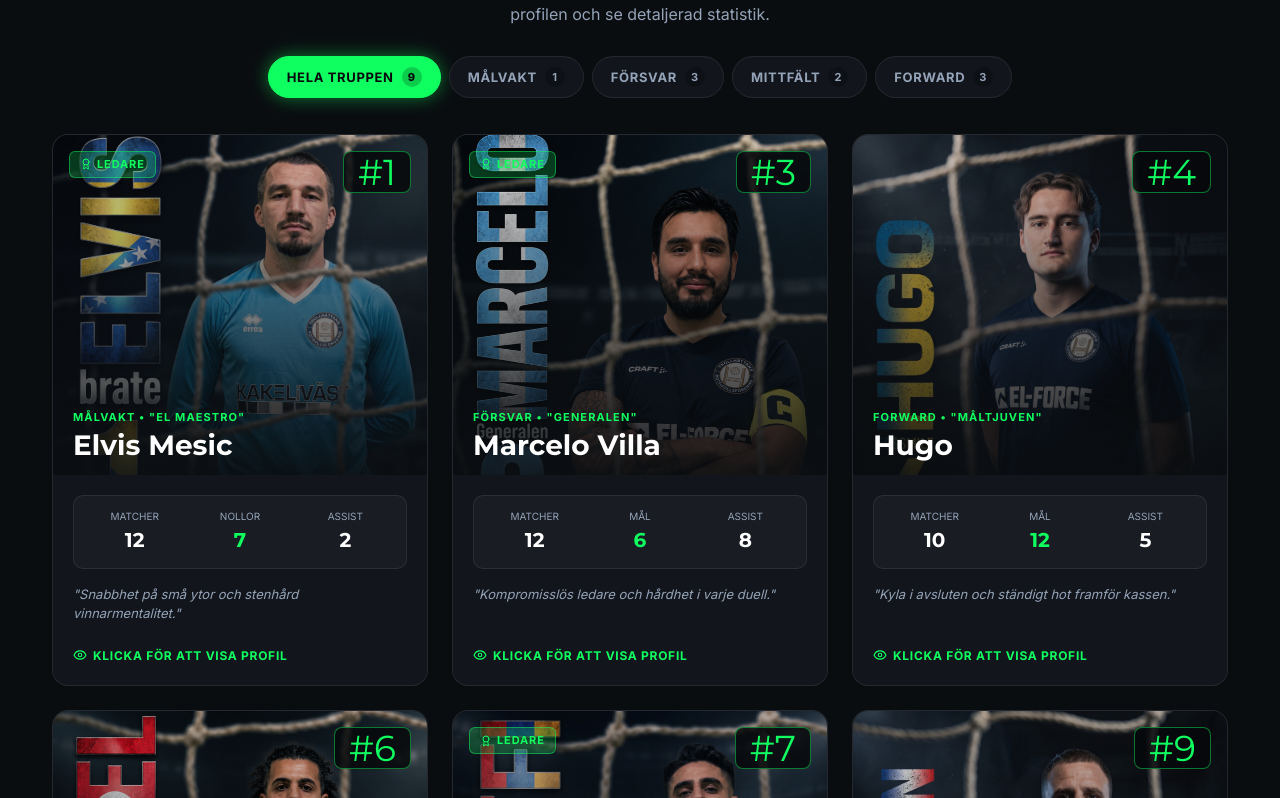
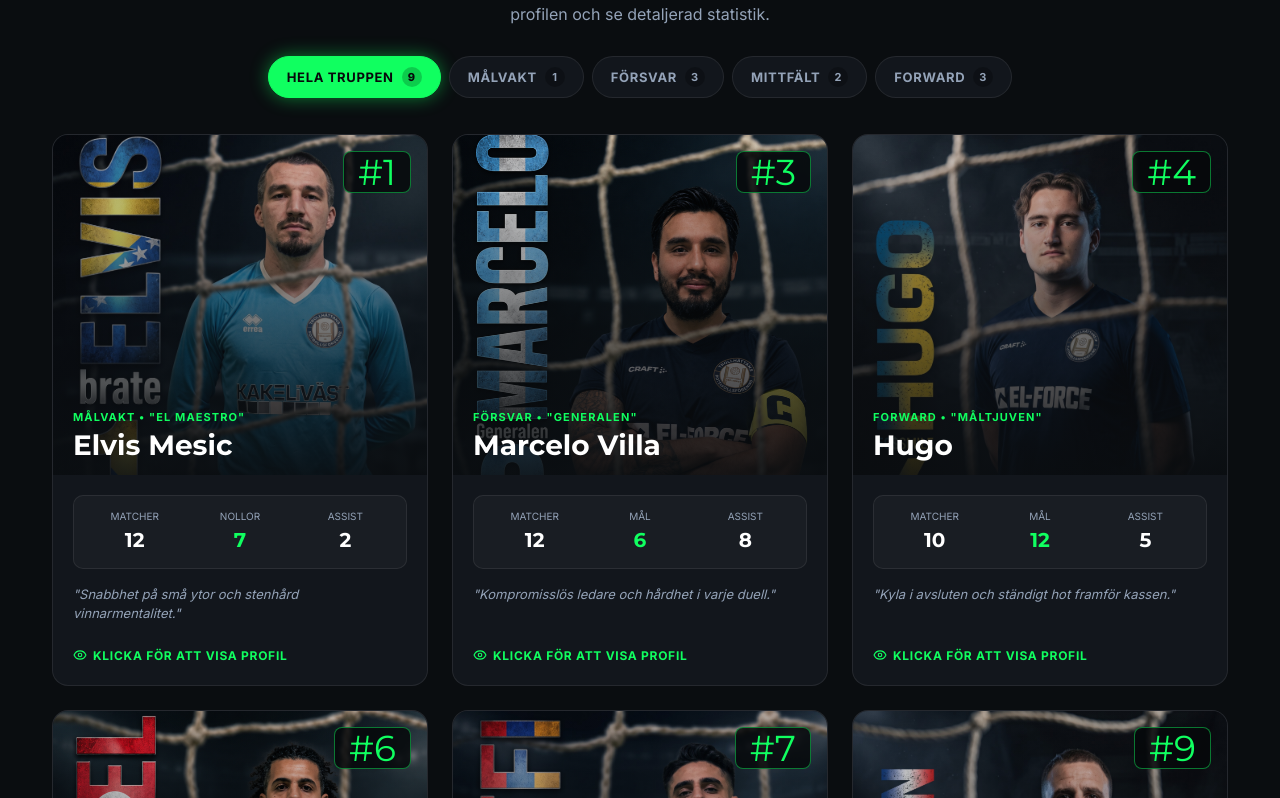
Before and after one commit to Raffi02k/futsalboys, a React (Vite) app in the folder frontend/: page /truppen in a window 1280 px wide. Shown: the part 962-1760 px from the top of the page. Built offline with nearby package versions, Linux system fonts and the light colour scheme.

Commit message:
feat(squad): ta bort LEDARE-taggen från spelarkort och spelarmodal

```diff
--- a/frontend/src/components/PlayerCarousel.tsx
+++ b/frontend/src/components/PlayerCarousel.tsx
@@ -189,7 +189,7 @@ export const PlayerCarousel: React.FC = () => {
                     {/* Number & Badge */}
                     <div className="card-shield__number">#{player.number}</div>
                     <div className="card-shield__badge">
-                      {player.isLeader ? 'LEDARE' : player.position}
+                      {player.position}
                     </div>
 
                     {/* Player Image */}
--- a/frontend/src/components/PlayerModal.tsx
+++ b/frontend/src/components/PlayerModal.tsx
@@ -1,5 +1,5 @@
 import React, { useEffect } from 'react';
-import { X, ChevronLeft, ChevronRight, Award } from 'lucide-react';
+import { X, ChevronLeft, ChevronRight } from 'lucide-react';
 import { Player } from '../content/futsalData';
 
 interface PlayerModalProps {
@@ -124,12 +124,6 @@ export const PlayerModal: React.FC<PlayerModalProps> = ({
             <div className="player-modal-details">
               <div style={{ display: 'flex', alignItems: 'center', gap: '10px', flexWrap: 'wrap', marginBottom: '8px' }}>
                 <span className="player-modal-position">{player.position}</span>
-                {player.isLeader && (
-                  <span className="player-modal-leader-badge">
-                    <Award size={13} />
-                    LEDARE
-                  </span>
-                )}
               </div>
 
               <h2 className="player-modal-name">{player.name}</h2>
--- a/frontend/src/pages/SquadPage.tsx
+++ b/frontend/src/pages/SquadPage.tsx
@@ -1,5 +1,5 @@
 import React, { useState } from 'react';
-import { Award, Eye } from 'lucide-react';
+import { Eye } from 'lucide-react';
 import { PageMeta } from '../components/PageMeta';
 import { PlayerModal } from '../components/PlayerModal';
 import { SquadIntroVideo } from '../components/SquadIntroVideo';
@@ -132,31 +132,6 @@ export const SquadPage: React.FC = () => {
                 >
                   #{player.number}
                 </div>
-
-                {/* Leader badge */}
-                {player.isLeader && (
-                  <div
-                    style={{
-                      position: 'absolute',
-                      top: '16px',
-                      left: '16px',
-                      display: 'inline-flex',
-                      alignItems: 'center',
-                      gap: '5px',
-                      padding: '4px 10px',
-                      borderRadius: '6px',
-                      background: 'rgba(16, 255, 96, 0.2)',
-                      border: '1px solid var(--neon-green-glow)',
-                      color: 'var(--neon-green)',
-                      fontSize: '11px',
-                      fontWeight: 700,
-                      letterSpacing: '0.08em',
-                    }}
-                  >
-                    <Award size={12} />
-                    <span>LEDARE</span>
-                  </div>
-                )}
 
                 {/* Name & Position in bottom of image */}
                 <div style={{ position: 'absolute', bottom: '16px', left: '20px', right: '20px' }}>
```
